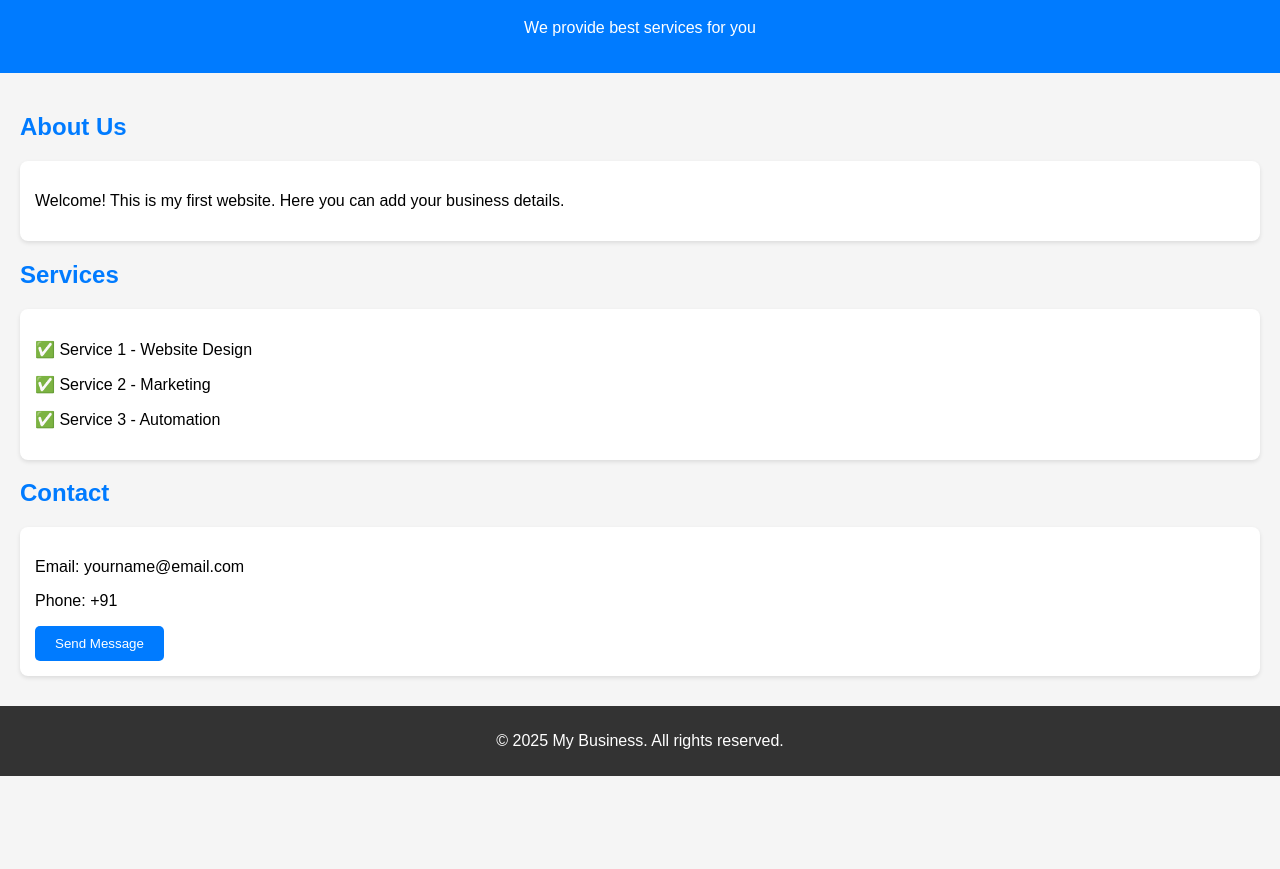
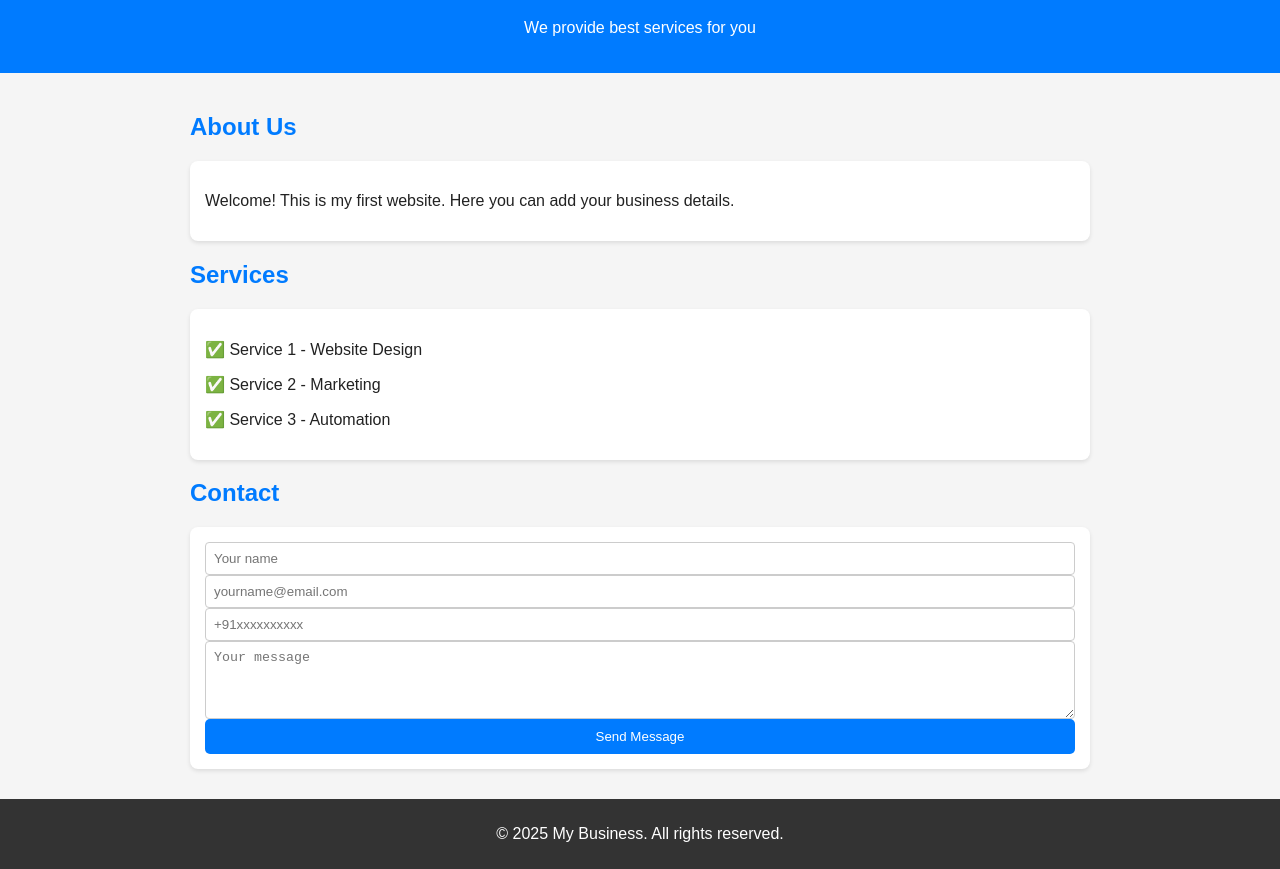
Before and after one commit to keshavraj84346-cloud/Project, a plain HTML site: page index.html in a window 1280 px wide. Shown: the part 82-951 px from the top of the page. Before the commit the page ends 858 px from the top, so only its background shows below. Drawn offline with Linux system fonts and the light colour scheme.

Commit message:
Update index.html

```diff
--- a/index.html
+++ b/index.html
@@ -1,15 +1,20 @@
 <!DOCTYPE html>
 <html>
 <head>
+  <meta charset="utf-8">
+  <meta name="viewport" content="width=device-width,initial-scale=1">
+  <meta name="description" content="Professional services: Website Design, Marketing, Automation">
   <title>My Business</title>
   <style>
-    body { font-family: Arial, sans-serif; margin: 0; padding: 0; background: #f5f5f5; }
-    header { background: #007bff; color: white; padding: 20px; text-align: center; }
-    section { padding: 20px; }
-    h2 { color: #007bff; }
-    footer { background: #333; color: white; text-align: center; padding: 10px; }
-    .card { background: white; padding: 15px; margin: 10px 0; border-radius: 8px; box-shadow: 0 2px 4px rgba(0,0,0,0.1); }
-    button { background: #007bff; color: white; padding: 10px 20px; border: none; border-radius: 5px; }
+    body { font-family: Arial, Helvetica, sans-serif; margin:0; padding:0; background:#f5f5f5; color:#222; }
+    header { background:#007bff; color:#fff; padding:20px; text-align:center; }
+    section { padding:20px; max-width:900px; margin:0 auto; }
+    h2 { color:#007bff; }
+    footer { background:#333; color:#fff; text-align:center; padding:10px; }
+    .card { background:#fff; padding:15px; margin:10px 0; border-radius:8px; box-shadow:0 2px 4px rgba(0,0,0,0.1); }
+    button, input[type="submit"] { background:#007bff; color:#fff; padding:10px 20px; border:none; border-radius:5px; cursor:pointer; }
+    .form-row { display:flex; gap:10px; flex-wrap:wrap; }
+    input, textarea { width:100%; padding:8px; border:1px solid #ccc; border-radius:4px; }
   </style>
 </head>
 <body>
@@ -33,14 +38,37 @@
 
     <h2>Contact</h2>
     <div class="card">
-      <p>Email: yourname@email.com</p>
-      <p>Phone: +91 </p>
-      <button onclick="alert('Thanks for contacting us!')">Send Message</button>
+      <form id="contactForm">
+        <div class="form-row">
+          <input type="text" id="name" name="name" placeholder="Your name" required aria-label="Name">
+        </div>
+        <div class="form-row">
+          <input type="email" id="email" name="email" placeholder="yourname@email.com" required aria-label="Email">
+        </div>
+        <div class="form-row">
+          <input type="tel" id="phone" name="phone" placeholder="+91xxxxxxxxxx" pattern="\\+?\\d{7,15}" aria-label="Phone">
+        </div>
+        <div class="form-row">
+          <textarea id="message" name="message" rows="4" placeholder="Your message" required aria-label="Message"></textarea>
+        </div>
+        <div class="form-row">
+          <input type="submit" value="Send Message">
+        </div>
+      </form>
+      <p id="status" style="display:none;margin-top:10px;"></p>
     </div>
   </section>
 
   <footer>
     <p>© 2025 My Business. All rights reserved.</p>
   </footer>
-</body>
-</html>
+
+  <script>
+    const form = document.getElementById('contactForm');
+    const status = document.getElementById('status');
+
+    form.addEventListener('submit', function(e){
+      e.preventDefault();
+      const data = new FormData(form);
+      const subject = encodeURIComponent('Contact from ' + data.get('name'));
+      const body = encodeURIComponent('Name: ' + data.get('name') + '\\nEmail: ' + data.get('email') + '\\nPhone: ' + data.get('phone') + '\\n\\n' + data.get('message'));
```
